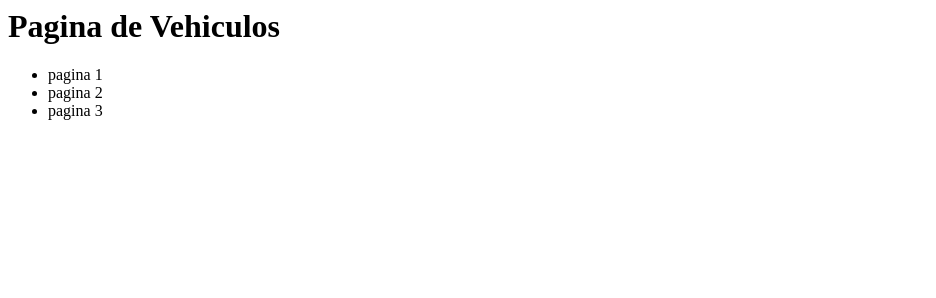
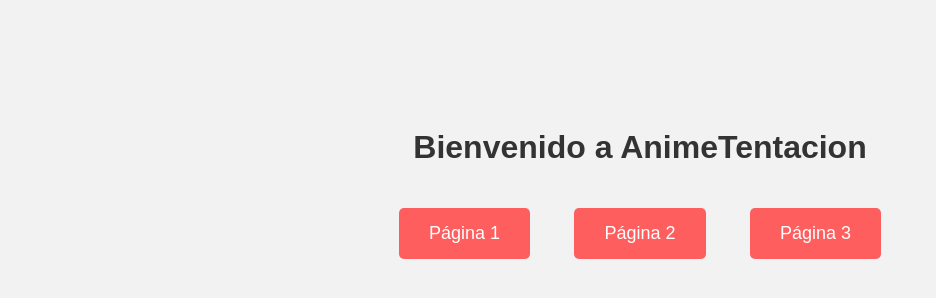
Before and after one commit to CarlosACS21/AnimeTentacion, a plain HTML site: page index.html in a window 1280 px wide. Shown: the whole page, without its empty margins (0-936 px from the left). Drawn offline with Linux system fonts and the light colour scheme.

Commit message:
Cambio 1 master

```diff
--- a/index.html
+++ b/index.html
@@ -1,6 +1,42 @@
-<h1>Pagina de Vehiculos</h1>
-<ul>
-    <li><a hrfe="pagina1.html"></a>pagina 1</li>
-    <li><a hrfe="pagina2.html"></a>pagina 2</li>
-    <li><a hrfe="pagina3.html"></a>pagina 3</li>
-</ul>
+<!DOCTYPE html>
+<html lang="es">
+<head>
+    <meta charset="UTF-8">
+    <title>AnimeTentacion</title>
+    <style>
+        body {
+            font-family: Arial, sans-serif;
+            background-color: #f2f2f2;
+            text-align: center;
+            padding-top: 100px;
+        }
+
+        h1 {
+            color: #333;
+        }
+
+        .btn {
+            display: inline-block;
+            margin: 20px;
+            padding: 15px 30px;
+            background-color: #ff5e5e;
+            color: white;
+            text-decoration: none;
+            border-radius: 5px;
+            font-size: 18px;
+            transition: background-color 0.3s;
+        }
+
+        .btn:hover {
+            background-color: #ff2e2e;
+        }
+    </style>
+</head>
+<body>
+    <h1>Bienvenido a AnimeTentacion</h1>
+
+    <a class="btn" href="pagina1.html">Página 1</a>
+    <a class="btn" href="pagina2.html">Página 2</a>
+    <a class="btn" href="pagina3.html">Página 3</a>
+</body>
+</html>
```
